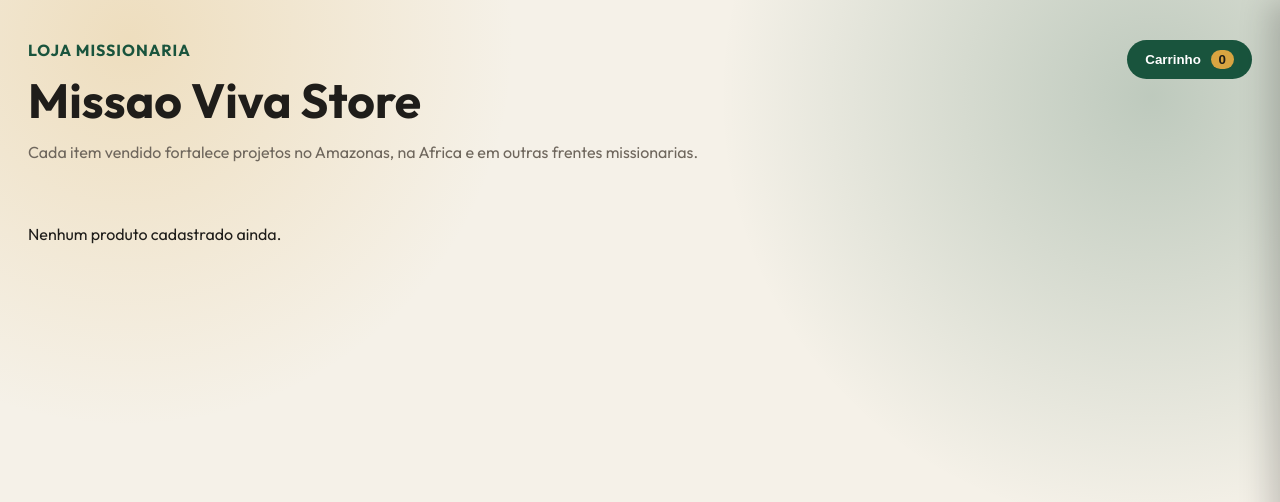
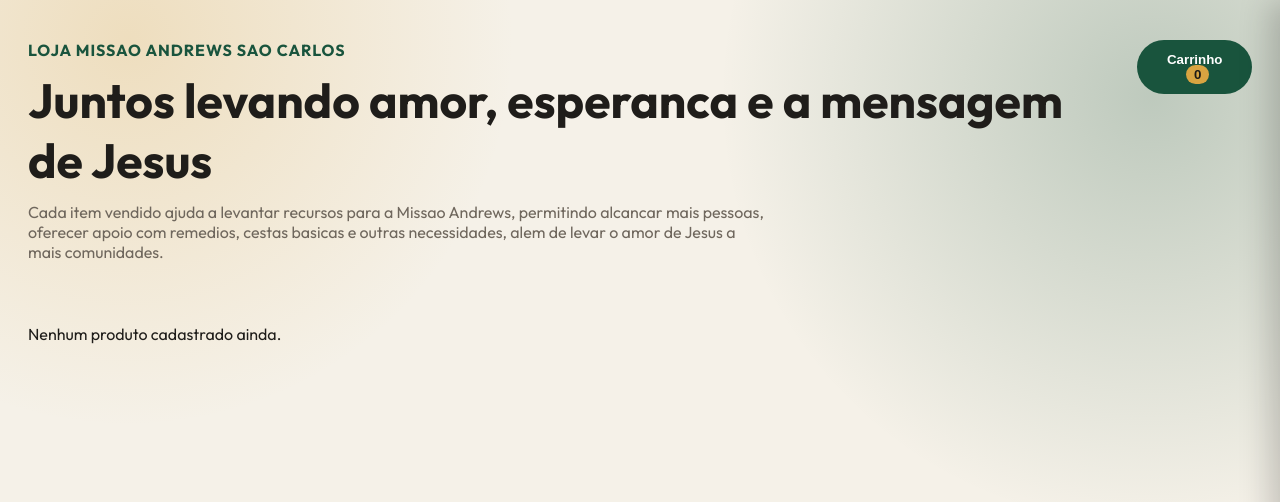
Before and after one commit to fabianopolone123/sitemissao, a Django app: page / in a window 1280 px wide. Shown: the top 502 px of the page. Run offline with Django 5.2, Linux system fonts and the light colour scheme; data that the repository does not hold is empty.

Commit message:
content: atualiza titulo e texto institucional da loja

```diff
--- a/templates/shop/home.html
+++ b/templates/shop/home.html
@@ -13,9 +13,9 @@
 <body data-cart-update-template="{% url 'cart_update' 0 %}">
     <header class="hero">
         <div>
-            <p class="tag">Loja Missionaria</p>
-            <h1>Missao Viva Store</h1>
-            <p class="subtitle">Cada item vendido fortalece projetos no Amazonas, na Africa e em outras frentes missionarias.</p>
+            <p class="tag">loja missao andrews sao carlos</p>
+            <h1>Juntos levando amor, esperanca e a mensagem de Jesus</h1>
+            <p class="subtitle">Cada item vendido ajuda a levantar recursos para a Missao Andrews, permitindo alcancar mais pessoas, oferecer apoio com remedios, cestas basicas e outras necessidades, alem de levar o amor de Jesus a mais comunidades.</p>
         </div>
         <button id="open-cart" class="cart-button" type="button">
             Carrinho <span id="cart-count">{{ cart.count }}</span>
```
